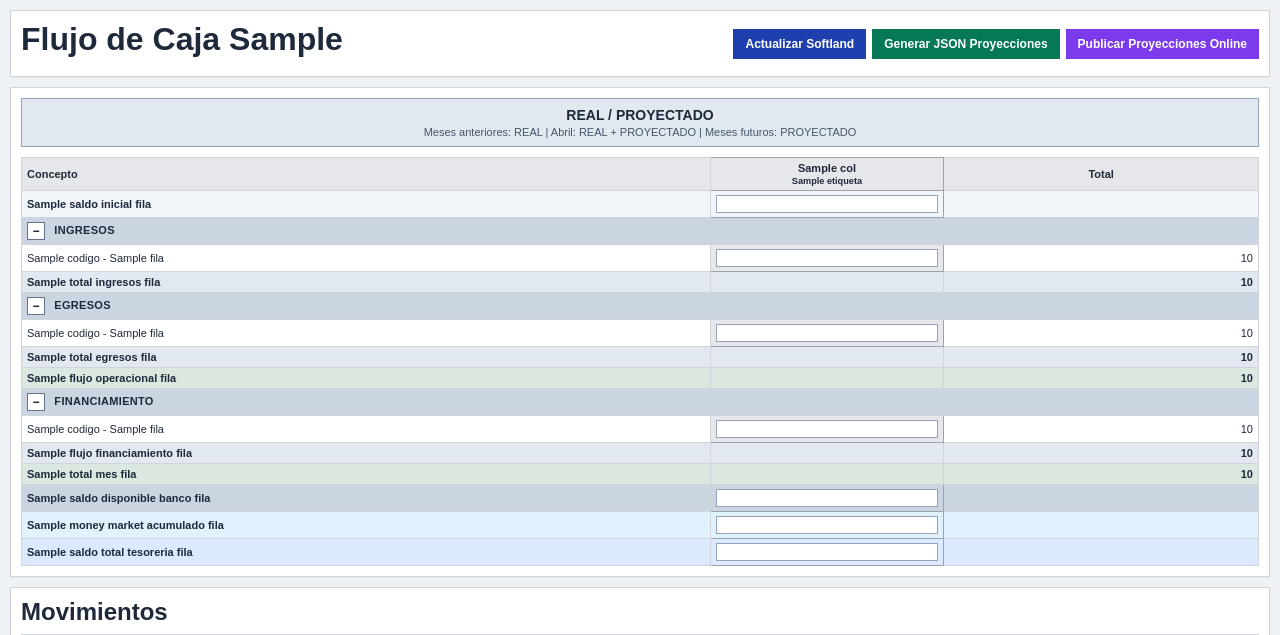
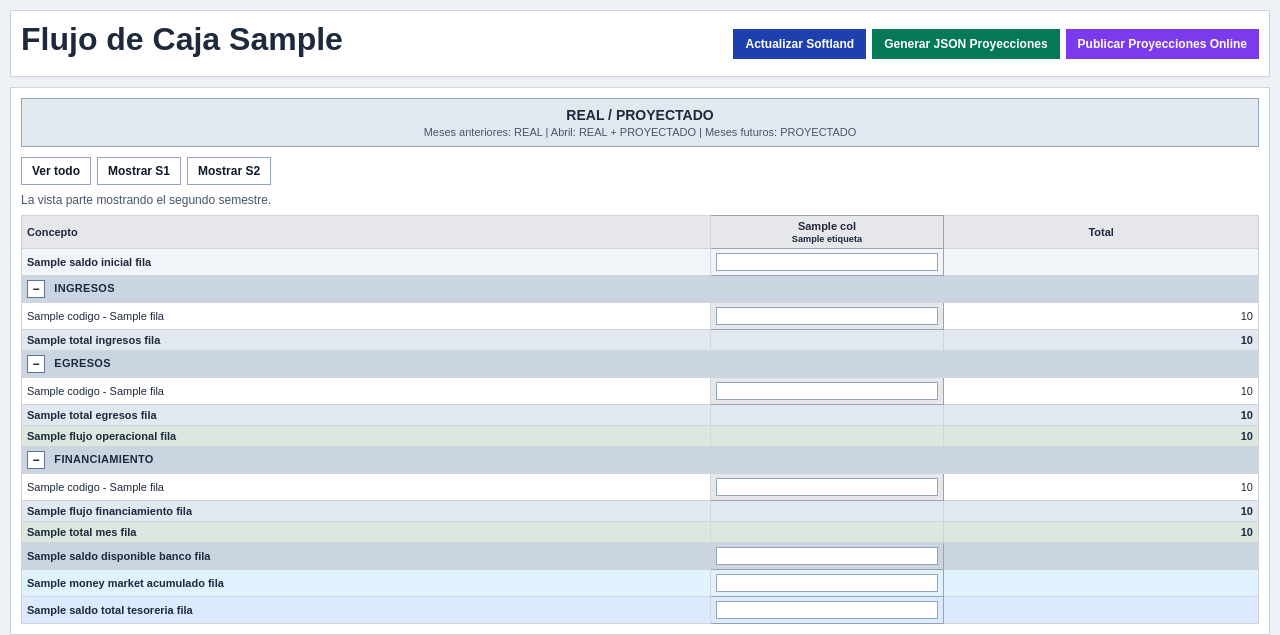
Before and after one commit to finanzas-cyber/FlujoCaja, a Django app: template flujo/templates/flujo/inicio.html in a window 1280 px wide. Shown: the top 635 px of the page. Run offline with Django 5.2, Linux system fonts and the light colour scheme; data comes from the database, SQL or seed files in the repository; tables that the repository leaves empty hold one stand-in row (values such as "Sample post"); the template is opened without the code that fills it: values that come from a table or form of the project are taken from there, most other values are stand-ins (such as "Sample title", 1, 10 or a date in 2020).

Commit message:
Filtro por semestre en inicio

```diff
--- a/flujo/templates/flujo/inicio.html
+++ b/flujo/templates/flujo/inicio.html
@@ -413,6 +413,37 @@
         .tabla-modal td {
             background: #ffffff;
         }
+
+        .barra-semestres {
+            margin-bottom: 8px;
+            display: flex;
+            gap: 6px;
+            flex-wrap: wrap;
+        }
+
+        .boton-semestre {
+            background: #ffffff;
+            border: 1px solid #94a3b8;
+            color: #0f172a;
+            padding: 6px 10px;
+            cursor: pointer;
+            font-size: 12px;
+            font-weight: bold;
+        }
+
+        .boton-semestre:hover {
+            background: #f8fafc;
+        }
+
+        .nota-semestres {
+            margin-bottom: 8px;
+            font-size: 12px;
+            color: #475569;
+        }
+
+        .oculto-semestre {
+            display: none !important;
+        }
     </style>
 </head>
 <body>
@@ -460,17 +491,30 @@
         </span>
     </div>
 
+    <div class="barra-semestres">
+        <button type="button" class="boton-semestre" onclick="mostrarTodo()">Ver todo</button>
+        <button type="button" class="boton-semestre" onclick="mostrarS1()">Mostrar S1</button>
+        <button type="button" class="boton-semestre" onclick="mostrarS2()">Mostrar S2</button>
+    </div>
+
+    <div class="nota-semestres">
+        La vista parte mostrando el segundo semestre.
+    </div>
+
     <div class="tabla-contenedor">
         <table>
             <tr>
                 <th class="texto col-concepto">Concepto</th>
                 {% for col in columnas_flujo %}
-                    <th class="col-mes
+                    <th
+                        class="col-mes semestre-col
                         {% if col.origen == 'REAL' %}real{% else %}proyectado{% endif %}
                         {% if col.mes_numero == mes_actual %}abril-bloque abril-superior{% endif %}
                         {% if col.mes_numero == mes_actual and col.etiqueta == 'REAL' %}abril-inicio{% endif %}
                         {% if col.mes_numero == mes_actual and col.etiqueta == 'PROY.' %}abril-fin{% endif %}
-                    ">
+                        "
+                        data-mes="{{ col.mes_numero }}"
+                    >
                         {{ col.mes_nombre }}<br>
                         <small>{{ col.etiqueta }}</small>
                     </th>
@@ -481,12 +525,16 @@
             <tr class="saldo">
                 <td class="texto">{{ saldo_inicial_fila.nombre }}</td>
                 {% for m in saldo_inicial_fila.columnas %}
-                    <td class="numero
+                    <td
+                        class="numero semestre-col
                         {% if m.origen == 'REAL' %}real{% else %}proyectado{% endif %}
                         {% if m.mes_numero == mes_actual %}abril-bloque{% endif %}
                         {% if m.mes_numero == mes_actual and m.etiqueta == 'REAL' %}abril-inicio{% endif %}
                         {% if m.mes_numero == mes_actual and m.etiqueta == 'PROY.' %}abril-fin{% endif %}
-                    " data-value="{{ m.monto }}">
+                        "
+                        data-mes="{{ m.mes_numero }}"
+                        data-value="{{ m.monto }}"
+                    >
                         {% if m.origen == 'REAL' %}
                             <span class="js-numero" data-value="{{ m.monto }}">{{ m.monto }}</span>
                         {% else %}
@@ -514,12 +562,14 @@
             <tr class="detalle-grupo" data-group="ingresos">
                 <td class="texto">{{ fila.codigo }} - {{ fila.nombre }}</td>
                 {% for m in fila.columnas %}
-                    <td class="numero
+                    <td
+                        class="numero semestre-col
                         {% if m.origen == 'REAL' %}real celda-real-detalle{% else %}proyectado{% endif %}
                         {% if m.mes_numero == mes_actual %}abril-bloque{% endif %}
                         {% if m.mes_numero == mes_actual and m.etiqueta == 'REAL' %}abril-inicio{% endif %}
                         {% if m.mes_numero == mes_actual and m.etiqueta == 'PROY.' %}abril-fin{% endif %}
-                    "
+                        "
+                        data-mes="{{ m.mes_numero }}"
                     {% if m.origen == 'REAL' %}
                         data-detalle-real="1"
                         data-concepto-id="{{ fila.id }}"
@@ -550,11 +600,14 @@
             <tr class="total">
                 <td class="texto">{{ total_ingresos_fila.nombre }}</td>
                 {% for m in total_ingresos_fila.columnas %}
-                    <td class="numero
+                    <td
+                        class="numero semestre-col
                         {% if m.mes_numero == mes_actual %}abril-bloque{% endif %}
                         {% if m.mes_numero == mes_actual and m.etiqueta == 'REAL' %}abril-inicio{% endif %}
                         {% if m.mes_numero == mes_actual and m.etiqueta == 'PROY.' %}abril-fin{% endif %}
-                    ">
+                        "
+                        data-mes="{{ m.mes_numero }}"
+                    >
                         <span class="js-numero" data-value="{{ m.monto }}">{{ m.monto }}</span>
                     </td>
                 {% endfor %}
@@ -572,12 +625,14 @@
             <tr class="detalle-grupo" data-group="egresos">
                 <td class="texto">{{ fila.codigo }} - {{ fila.nombre }}</td>
                 {% for m in fila.columnas %}
-                    <td class="numero
+                    <td
+                        class="numero semestre-col
                         {% if m.origen == 'REAL' %}real celda-real-detalle{% else %}proyectado{% endif %}
                         {% if m.mes_numero == mes_actual %}abril-bloque{% endif %}
                         {% if m.mes_numero == mes_actual and m.etiqueta == 'REAL' %}abril-inicio{% endif %}
                         {% if m.mes_numero == mes_actual and m.etiqueta == 'PROY.' %}abril-fin{% endif %}
-                    "
+                        "
+                        data-mes="{{ m.mes_numero }}"
                     {% if m.origen == 'REAL' %}
                         data-detalle-real="1"
                         data-concepto-id="{{ fila.id }}"
@@ -608,11 +663,14 @@
             <tr class="total">
                 <td class="texto">{{ total_egresos_fila.nombre }}</td>
                 {% for m in total_egresos_fila.columnas %}
-                    <td class="numero
+                    <td
+                        class="numero semestre-col
                         {% if m.mes_numero == mes_actual %}abril-bloque{% endif %}
                         {% if m.mes_numero == mes_actual and m.etiqueta == 'REAL' %}abril-inicio{% endif %}
                         {% if m.mes_numero == mes_actual and m.etiqueta == 'PROY.' %}abril-fin{% endif %}
-                    ">
+                        "
+                        data-mes="{{ m.mes_numero }}"
+                    >
                         <span class="js-numero" data-value="{{ m.monto }}">{{ m.monto }}</span>
                     </td>
                 {% endfor %}
@@ -622,11 +680,14 @@
             <tr class="resultado">
                 <td class="texto">{{ flujo_operacional_fila.nombre }}</td>
                 {% for m in flujo_operacional_fila.columnas %}
-                    <td class="numero
+                    <td
+                        class="numero semestre-col
                         {% if m.mes_numero == mes_actual %}abril-bloque{% endif %}
                         {% if m.mes_numero == mes_actual and m.etiqueta == 'REAL' %}abril-inicio{% endif %}
                         {% if m.mes_numero == mes_actual and m.etiqueta == 'PROY.' %}abril-fin{% endif %}
-                    ">
+                        "
+                        data-mes="{{ m.mes_numero }}"
+                    >
                         <span class="js-numero" data-value="{{ m.monto }}">{{ m.monto }}</span>
                     </td>
                 {% endfor %}
@@ -644,12 +705,14 @@
             <tr class="detalle-grupo" data-group="financiamiento">
                 <td class="texto">{{ fila.codigo }} - {{ fila.nombre }}</td>
                 {% for m in fila.columnas %}
-                    <td class="numero
+                    <td
+                        class="numero semestre-col
                         {% if m.origen == 'REAL' %}real celda-real-detalle{% else %}proyectado{% endif %}
                         {% if m.mes_numero == mes_actual %}abril-bloque{% endif %}
                         {% if m.mes_numero == mes_actual and m.etiqueta == 'REAL' %}abril-inicio{% endif %}
                         {% if m.mes_numero == mes_actual and m.etiqueta == 'PROY.' %}abril-fin{% endif %}
-                    "
+                        "
+                        data-mes="{{ m.mes_numero }}"
                     {% if m.origen == 'REAL' %}
                         data-detalle-real="1"
                         data-concepto-id="{{ fila.id }}"
@@ -680,11 +743,14 @@
             <tr class="total">
                 <td class="texto">{{ flujo_financiamiento_fila.nombre }}</td>
                 {% for m in flujo_financiamiento_fila.columnas %}
-                    <td class="numero
+                    <td
+                        class="numero semestre-col
                         {% if m.mes_numero == mes_actual %}abril-bloque{% endif %}
                         {% if m.mes_numero == mes_actual and m.etiqueta == 'REAL' %}abril-inicio{% endif %}
                         {% if m.mes_numero == mes_actual and m.etiqueta == 'PROY.' %}abril-fin{% endif %}
-                    ">
+                        "
+                        data-mes="{{ m.mes_numero }}"
+                    >
                         <span class="js-numero" data-value="{{ m.monto }}">{{ m.monto }}</span>
                     </td>
                 {% endfor %}
@@ -694,11 +760,14 @@
             <tr class="resultado">
                 <td class="texto">{{ total_mes_fila.nombre }}</td>
                 {% for m in total_mes_fila.columnas %}
-                    <td class="numero
+                    <td
+                        class="numero semestre-col
                         {% if m.mes_numero == mes_actual %}abril-bloque{% endif %}
                         {% if m.mes_numero == mes_actual and m.etiqueta == 'REAL' %}abril-inicio{% endif %}
                         {% if m.mes_numero == mes_actual and m.etiqueta == 'PROY.' %}abril-fin{% endif %}
-                    ">
+                        "
+                        data-mes="{{ m.mes_numero }}"
+                    >
                         <span class="js-numero" data-value="{{ m.monto }}">{{ m.monto }}</span>
                     </td>
                 {% endfor %}
@@ -708,12 +777,15 @@
             <tr class="saldo-final">
                 <td class="texto">{{ saldo_disponible_banco_fila.nombre }}</td>
                 {% for m in saldo_disponible_banco_fila.columnas %}
-                    <td class="numero
+                    <td
+                        class="numero semestre-col
                         {% if m.origen == 'REAL' %}real{% else %}proyectado{% endif %}
                         {% if m.mes_numero == mes_actual %}abril-bloque{% endif %}
                         {% if m.mes_numero == mes_actual and m.etiqueta == 'REAL' %}abril-inicio{% endif %}
                         {% if m.mes_numero == mes_actual and m.etiqueta == 'PROY.' %}abril-fin{% endif %}
-                    ">
+                        "
+                        data-mes="{{ m.mes_numero }}"
+                    >
                         {% if m.origen == 'REAL' %}
                             <span class="js-numero" data-value="{{ m.monto }}">{{ m.monto }}</span>
                         {% else %}
@@ -733,12 +805,15 @@
             <tr class="money-market">
                 <td class="texto">{{ money_market_acumulado_fila.nombre }}</td>
                 {% for m in money_market_acumulado_fila.columnas %}
-                    <td class="numero
+                    <td
+                        class="numero semestre-col
                         {% if m.origen == 'REAL' %}real{% else %}proyectado{% endif %}
                         {% if m.mes_numero == mes_actual %}abril-bloque{% endif %}
                         {% if m.mes_numero == mes_actual and m.etiqueta == 'REAL' %}abril-inicio{% endif %}
                         {% if m.mes_numero == mes_actual and m.etiqueta == 'PROY.' %}abril-fin{% endif %}
-                    ">
+                        "
+                        data-mes="{{ m.mes_numero }}"
+                    >
                         {% if m.origen == 'REAL' %}
                             <span class="js-numero" data-value="{{ m.monto }}">{{ m.monto }}</span>
                         {% else %}
@@ -758,12 +833,15 @@
             <tr class="saldo-total">
                 <td class="texto">{{ saldo_total_tesoreria_fila.nombre }}</td>
                 {% for m in saldo_total_tesoreria_fila.columnas %}
-                    <td class="numero
+                    <td
+                        class="numero semestre-col
                         {% if m.origen == 'REAL' %}real{% else %}proyectado{% endif %}
                         {% if m.mes_numero == mes_actual %}abril-bloque abril-inferior{% endif %}
                         {% if m.mes_numero == mes_actual and m.etiqueta == 'REAL' %}abril-inicio{% endif %}
                         {% if m.mes_numero == mes_actual and m.etiqueta == 'PROY.' %}abril-fin{% endif %}
-                    ">
+                        "
+                        data-mes="{{ m.mes_numero }}"
+                    >
                         {% if m.origen == 'REAL' %}
                             <span class="js-numero" data-value="{{ m.monto }}">{{ m.monto }}</span>
                         {% else %}
@@ -876,6 +954,38 @@ document.addEventListener("DOMContentLoaded", function () {
         var tokenInput = document.querySelector('[name=csrfmiddlewaretoken]');
         return tokenInput ? tokenInput.value : "";
     }
+
+    function aplicarFiltroSemestre(tipo) {
+        document.querySelectorAll(".semestre-col").forEach(function (el) {
+            var mes = parseInt(el.dataset.mes || "0", 10);
+
+            if (!mes) {
+                return;
+            }
+
+            el.classList.remove("oculto-semestre");
+
+            if (tipo === "s1" && mes >= 7) {
+                el.classList.add("oculto-semestre");
+            }
+
+            if (tipo === "s2" && mes <= 6) {
+                el.classList.add("oculto-semestre");
+            }
+        });
+    }
+
+    window.mostrarTodo = function () {
+        aplicarFiltroSemestre("todo");
+    };
+
+    window.mostrarS1 = function () {
+        aplicarFiltroSemestre("s1");
+    };
+
+    window.mostrarS2 = function () {
+        aplicarFiltroSemestre("s2");
+    };
 
     document.querySelectorAll(".js-numero").forEach(function (c) {
         var v = limpiarNumero(c.dataset.value);
@@ -1132,6 +1242,8 @@ document.addEventListener("DOMContentLoaded", function () {
             cerrarModal();
         }
     });
+
+    mostrarS2();
 });
 </script>
 
```
